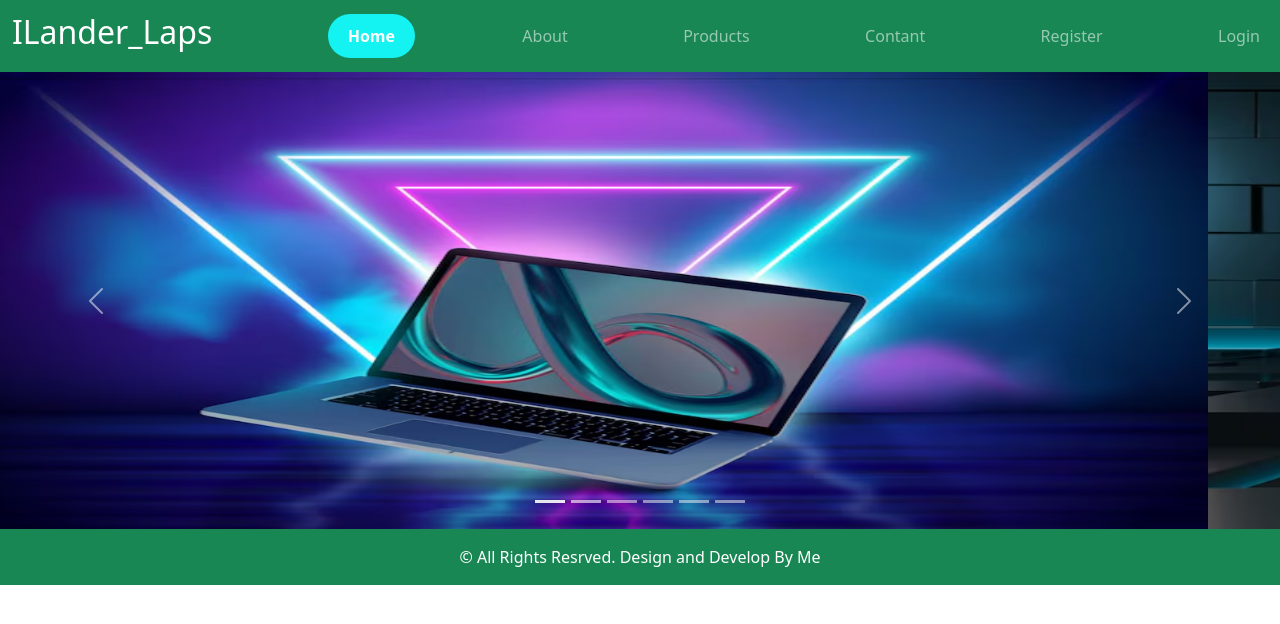
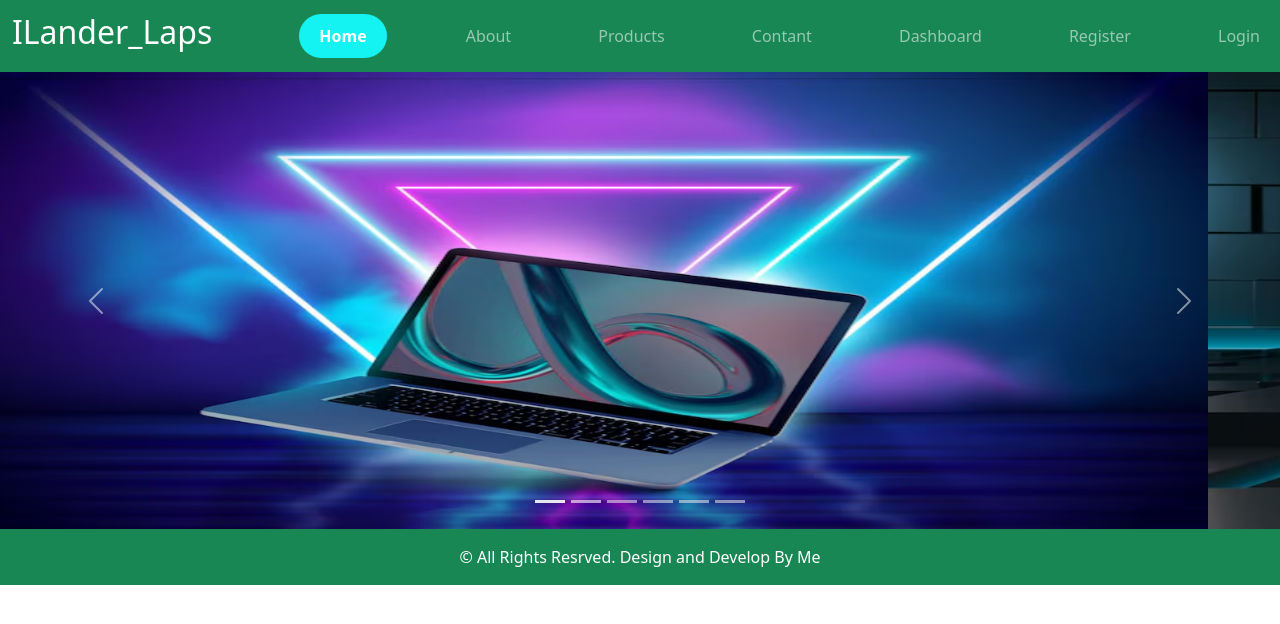
Before and after one commit to Avenkatesh1/ILander-Laps, an Angular app: page /Home in a window 1280 px wide. Shown: the top 624 px of the page. Built offline with nearby package versions, Linux system fonts and the light colour scheme.

Commit message:
Here i have added Dashboard Navbar Content #30

```diff
--- a/src/app/Pages/dashboard/dashboard.component.ts
+++ b/src/app/Pages/dashboard/dashboard.component.ts
@@ -14,28 +14,16 @@ export class DashboardComponent {
 
   public nav:navbar[]=[
     {
-      name:"Home",
-      url:"/Home"
+      name:"Admin",
+      url:"/Admin"
     },
     {
-      name:"About",
-      url:"/About"
+      name:"User",
+      url:"/User"
     },
     {
-      name:"Products",
-      url:"/Products"
-    },
-    {
-      name:"Contant",
-      url:"/Contact"
-    },
-    {
-      name:"Register",
-      url:"/Register"
-    },
-    {
-      name:"Login",
-      url:"/Login"
+      name:"Logout",
+      url:"/Logout"
     }
   ]
 }
--- a/src/app/app-routing.module.ts
+++ b/src/app/app-routing.module.ts
@@ -9,6 +9,7 @@ import { RegisterComponent } from './Pages/register/register.component';
 import { LoginComponent } from './Pages/login/login.component';
 import { BlogComponent } from './Pages/blog/blog.component';
 import { PageNotFoundComponent } from './Pages/page-not-found/page-not-found.component';
+import { DashboardComponent } from './Pages/dashboard/dashboard.component';
 
 const routes: Routes = [
   {
@@ -49,6 +50,10 @@ const routes: Routes = [
     component:BlogComponent
   },
   {
+    path:"Dashboard",
+    component:DashboardComponent
+  },
+  {
     path:"**",
     component:PageNotFoundComponent
   }
--- a/src/app/app.component.ts
+++ b/src/app/app.component.ts
@@ -30,6 +30,10 @@ export class AppComponent {
       url:"/Contact"
     },
     {
+      name:"Dashboard",
+      url:"/Dashboard"
+    },
+    {
       name:"Register",
       url:"/Register"
     },
```
